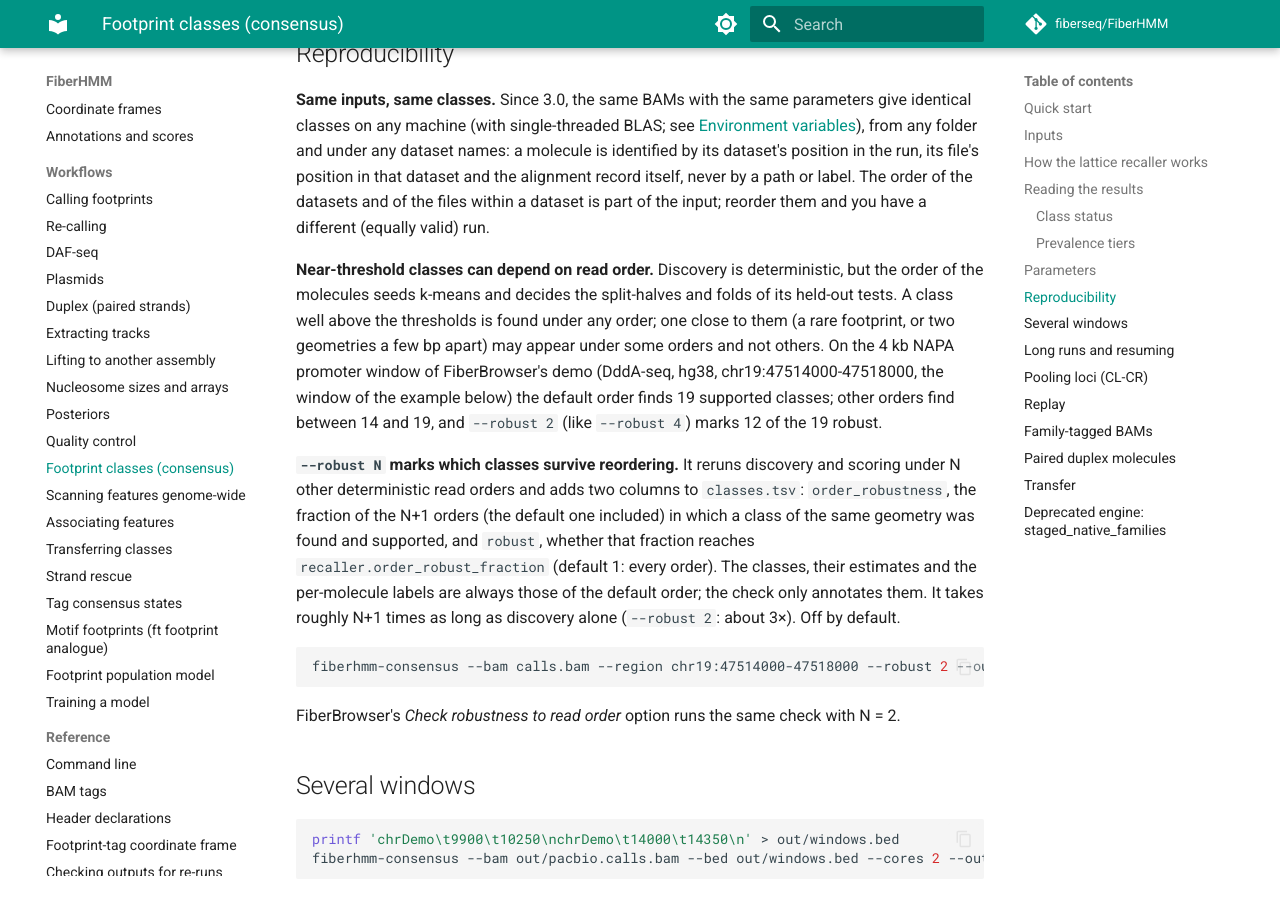
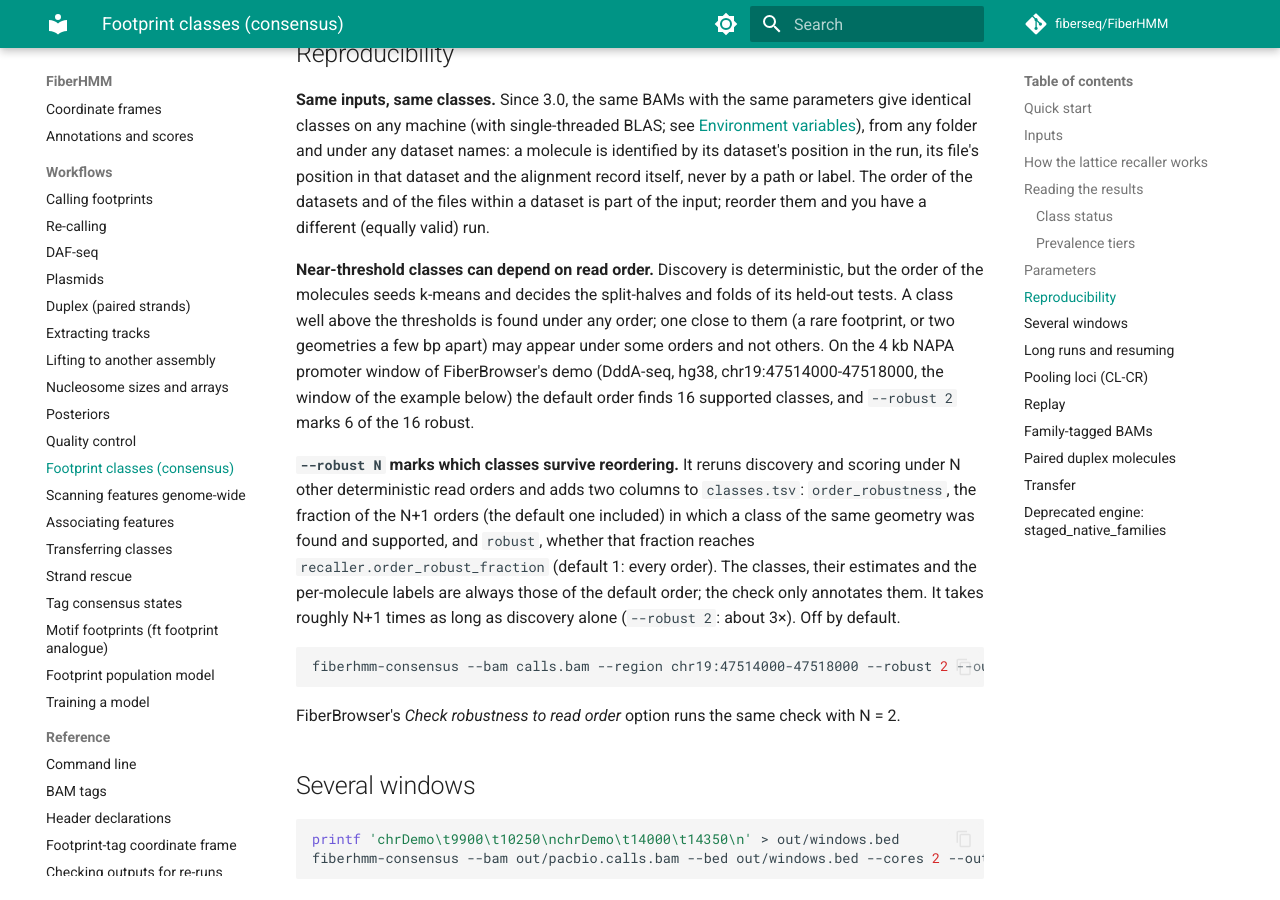
Before and after one commit to fiberseq/FiberHMM, an MkDocs documentation site: the page built from docs/workflows/consensus.md, in a window 1280 px wide and 900 px high, scrolled down 7174 px. Built offline with MkDocs 1.6.1 and Material for MkDocs 9.7.7, drawn with Linux system fonts in a browser that asks for light colours; comment, search, counter and statistics services are not loaded.

Commit message:
docs: re-measure the consensus read-order example under the CpG fix
The NAPA demo window (DddA, no ddda_ucg tags) now gives 16 supported classes
in the default order, 6 of them robust under --robust 2.

Co-Authored-By: Claude Opus 5.5 <noreply@anthropic.com>

```diff
--- a/docs/workflows/consensus.md
+++ b/docs/workflows/consensus.md
@@ -297,9 +297,7 @@ thresholds is found under any order; one close to them (a rare footprint, or
 two geometries a few bp apart) may appear under some orders and not others.
 On the 4 kb NAPA promoter window of FiberBrowser's demo (DddA-seq, hg38,
 chr19:47514000-47518000, the window of the example below) the default order
-finds 19 supported classes; other
-orders find between 14 and 19, and `--robust 2` (like `--robust 4`) marks 12
-of the 19 robust.
+finds 16 supported classes, and `--robust 2` marks 6 of the 16 robust.
 
 **`--robust N` marks which classes survive reordering.** It reruns discovery
 and scoring under N other deterministic read orders and adds two columns to
```
